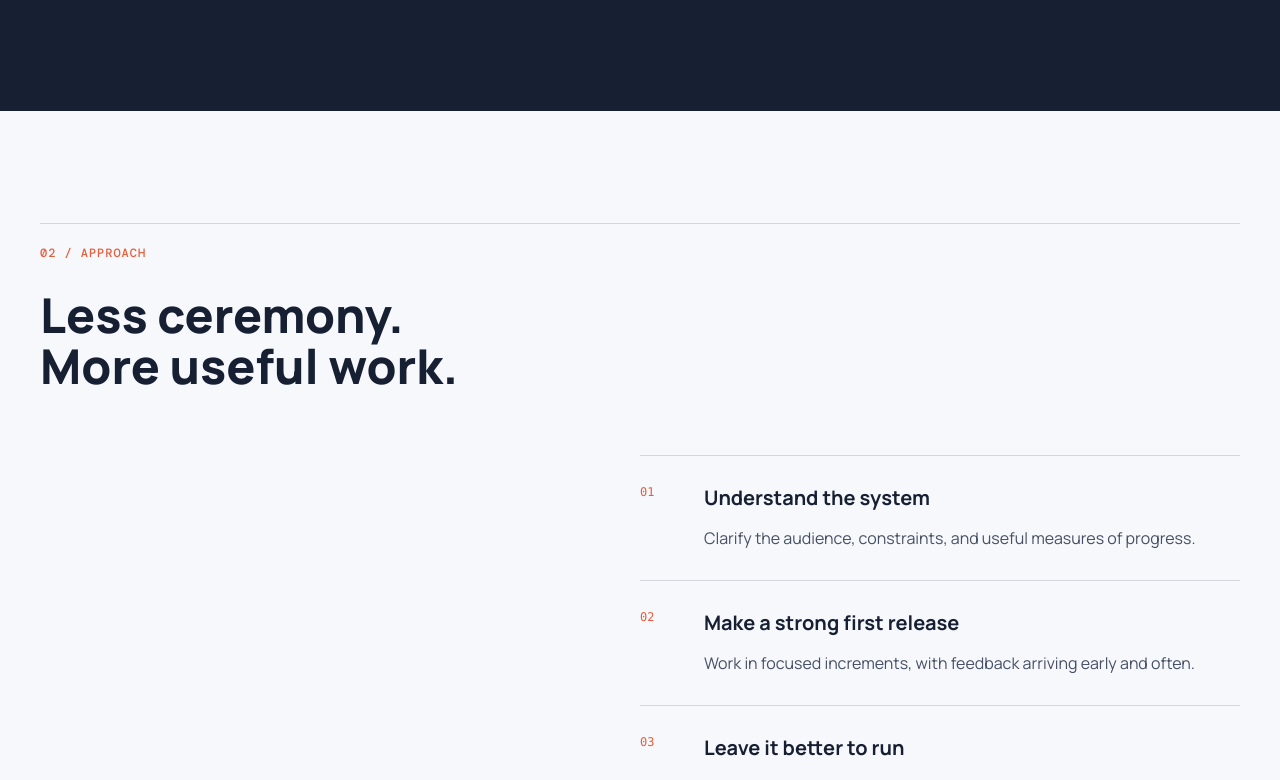
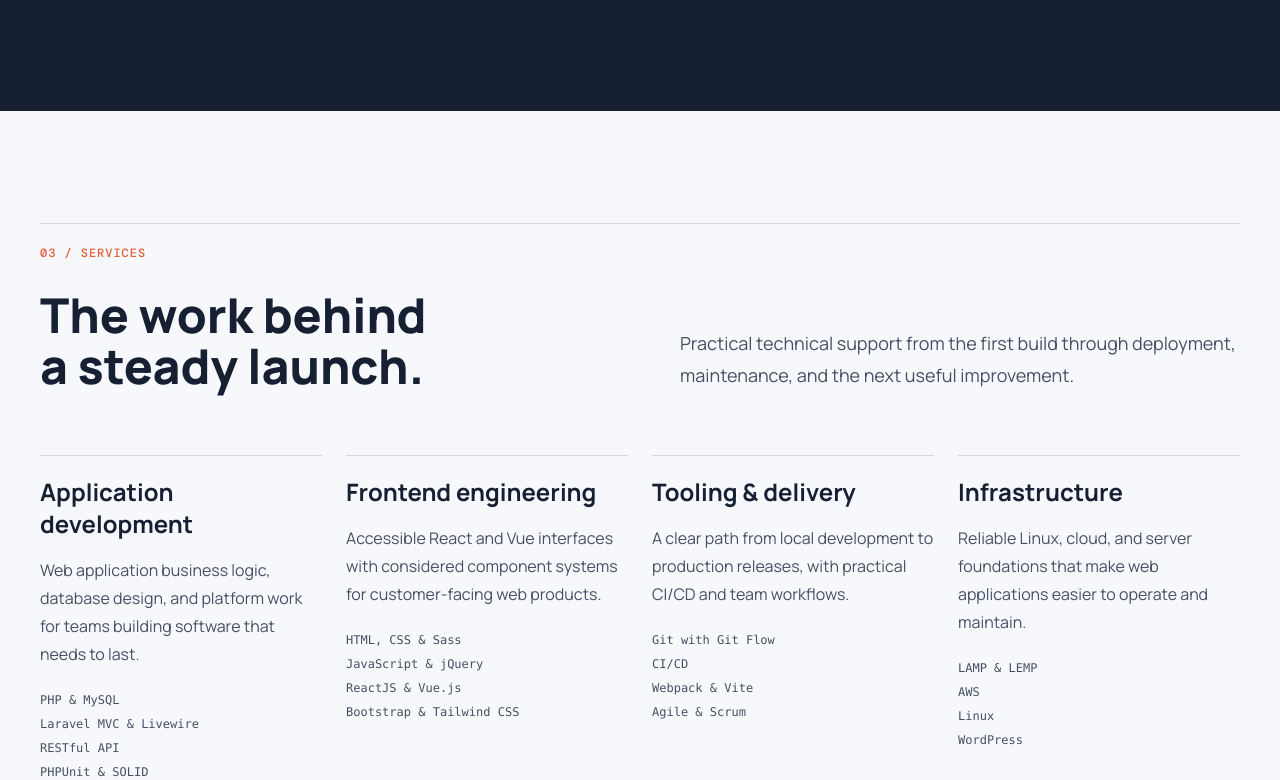
Before and after one commit to marisia954gmail/gaiadevopsportfolio, a React (Vite) app: page / in a window 1280 px wide. Shown: the part 1419-2199 px from the top of the page. Built offline with nearby package versions, Linux system fonts and the light colour scheme.

Commit message:
Fix colors

```diff
--- a/src/App.jsx
+++ b/src/App.jsx
@@ -3,17 +3,15 @@ import Expertise from './components/Expertise'
 import Footer from './components/Footer'
 import Header from './components/Header'
 import Hero from './components/Hero'
-import Process from './components/Process'
 import Projects from './components/Projects'
 
 function App() {
   return (
     <div className="overflow-x-hidden bg-[#f6f8fb] text-[#172033]">
       <Header />
-      <main id="home">
+      <main id="home" className="bg-[#e4e8ee]">
         <Hero />
         <Expertise />
-        <Process />
         <Projects />
         <Contact />
       </main>
--- a/src/components/Contact.jsx
+++ b/src/components/Contact.jsx
@@ -28,7 +28,7 @@ function Contact() {
 
   const isSending = status === 'sending'
 
-  return <section className="shell py-20 sm:py-28" id="contact" aria-labelledby="contact-title"><div className="grid gap-14 lg:grid-cols-2 lg:gap-20"><div><p className="eyebrow">04 / Contact</p><h2 id="contact-title" className="mt-7 text-5xl font-extrabold leading-[1.05] sm:text-6xl">Make the next<br />move a good one.</h2><p className="mt-7 max-w-md text-lg leading-8 text-[#465064]">Tell me what you are trying to build, repair, or simplify. Gaia DevOps serves South Florida and remote teams.</p></div><form className="grid gap-6" onSubmit={handleSubmit}><Field label="Name" id="name" autoComplete="name" placeholder="Your name" /><Field label="Email" id="email" type="email" autoComplete="email" placeholder="you@company.com" /><label className="grid gap-2 font-mono text-xs font-medium uppercase tracking-wider">Message<textarea className="field min-h-36 resize-y" id="message" name="message" rows="5" placeholder="A little about your project..." required /></label><button className="button justify-self-start" type="submit" disabled={isSending}>{isSending ? 'Sending...' : 'Send message'} <span aria-hidden="true">→</span></button><p className="font-mono text-xs" aria-live="polite">{status === 'success' && 'Message sent. Thank you.'}{status === 'error' && 'Unable to send your message. Please try again.'}</p></form></div></section>
+  return <section className="bg-[#e4e8ee] shell py-20 sm:py-28" id="contact" aria-labelledby="contact-title"><div className="grid gap-14 lg:grid-cols-2 lg:gap-20"><div><p className="eyebrow">04 / Contact</p><h2 id="contact-title" className="mt-7 text-5xl font-extrabold leading-[1.05] sm:text-6xl">Make the next<br />move a good one.</h2><p className="mt-7 max-w-md text-lg leading-8 text-[#465064]">Tell me what you are trying to build, repair, or simplify. Gaia DevOps serves South Florida and remote teams.</p></div><form className="grid gap-6" onSubmit={handleSubmit}><Field label="Name" id="name" autoComplete="name" placeholder="Your name" /><Field label="Email" id="email" type="email" autoComplete="email" placeholder="you@company.com" /><label className="grid gap-2 font-mono text-xs font-medium uppercase tracking-wider">Message<textarea className="field min-h-36 resize-y" id="message" name="message" rows="5" placeholder="A little about your project..." required /></label><button className="button justify-self-start" type="submit" disabled={isSending}>{isSending ? 'Sending...' : 'Send message'} <span aria-hidden="true">→</span></button><p className="font-mono text-xs" aria-live="polite">{status === 'success' && 'Message sent. Thank you.'}{status === 'error' && 'Unable to send your message. Please try again.'}</p></form></div></section>
 }
 
 function Field({ label, id, type = 'text', ...props }) {
--- a/src/components/Projects.jsx
+++ b/src/components/Projects.jsx
@@ -2,7 +2,7 @@ import SectionHeading from './SectionHeading'
 import { expertiseGroups } from '../data/portfolio'
 
 function Projects() {
-  return <section className="bg-[#e4e8ee] py-20 sm:py-28" id="services" aria-labelledby="services-title"><div className="shell"><SectionHeading eyebrow="03 / Services" title={<>The work behind<br />a steady launch.</>}><p>Practical technical support from the first build through deployment, maintenance, and the next useful improvement.</p></SectionHeading><div className="mt-16 grid gap-6 sm:grid-cols-2 lg:grid-cols-4">{expertiseGroups.map((service) => <ServiceCard key={service.title} service={service} />)}</div></div></section>
+  return <section className="bg-[#f6f8fb] py-20 sm:py-28" id="services" aria-labelledby="services-title"><div className="shell"><SectionHeading eyebrow="03 / Services" title={<>The work behind<br />a steady launch.</>}><p>Practical technical support from the first build through deployment, maintenance, and the next useful improvement.</p></SectionHeading><div className="mt-16 grid gap-6 sm:grid-cols-2 lg:grid-cols-4">{expertiseGroups.map((service) => <ServiceCard key={service.title} service={service} />)}</div></div></section>
 }
 
 function ServiceCard({ service }) {
```
